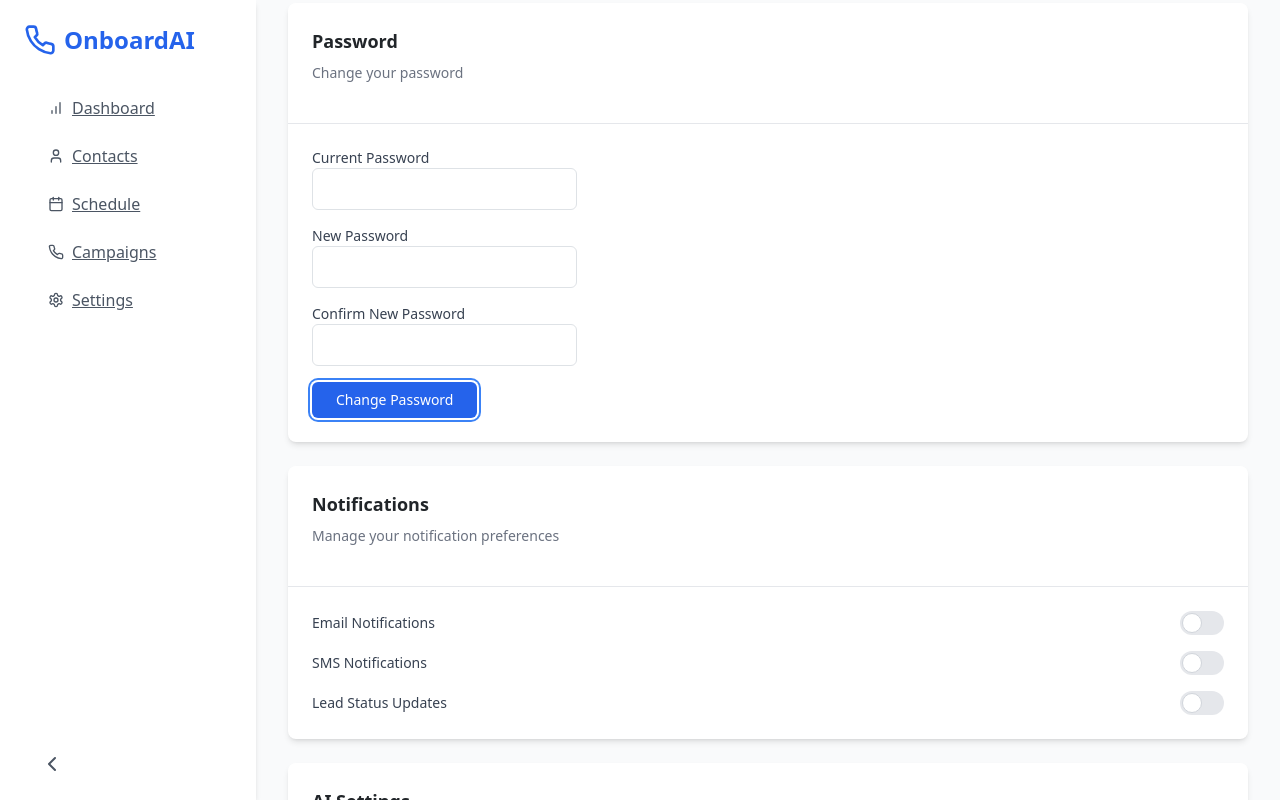
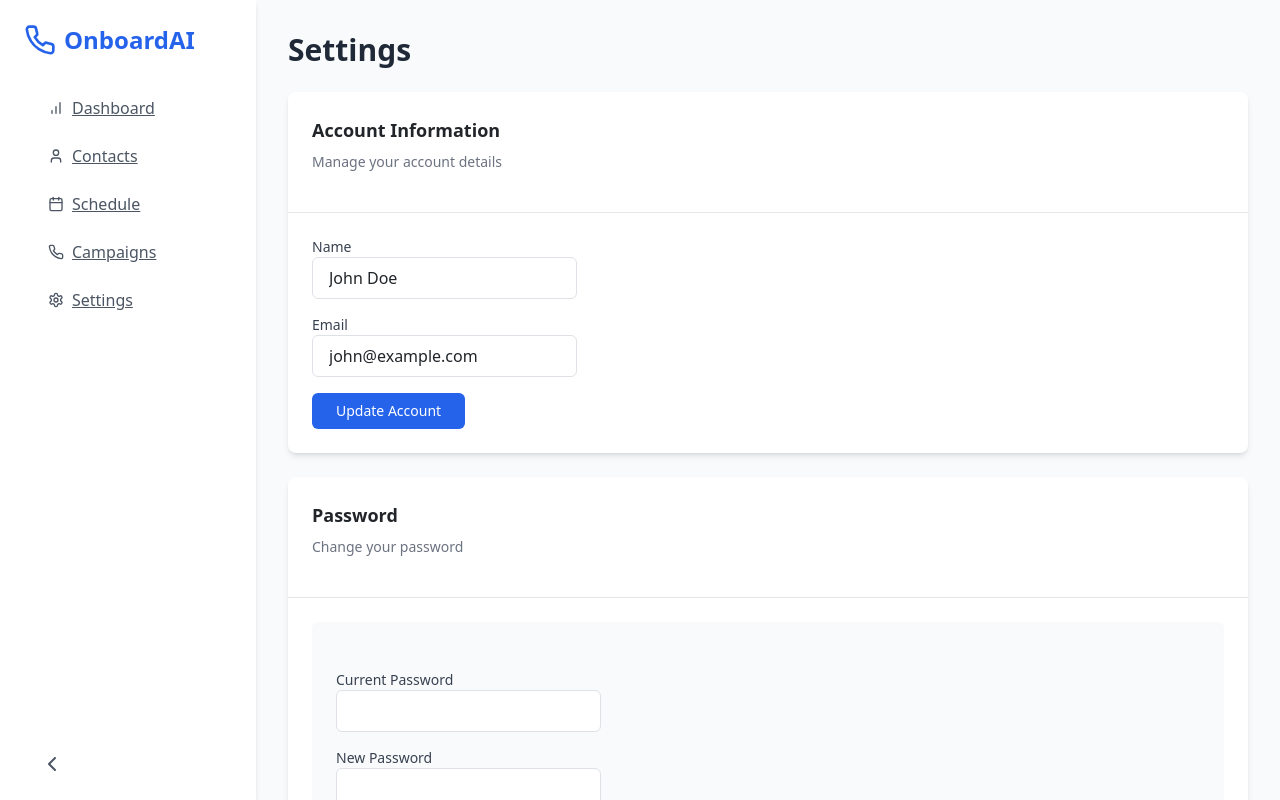
Before and after one commit to AnikSingha/OnboardingAI, a React (Create React App) app: page /settings in a window 1280 px wide. Both pictures are taken after a click on the button "Change Password". Built offline with nearby package versions, Linux system fonts and the light colour scheme; no server answers.

Commit message:
edited option text

```diff
--- a/src/routes/SettingsPage.js
+++ b/src/routes/SettingsPage.js
@@ -5,6 +5,7 @@ import { Card, CardContent, CardDescription, CardHeader, CardTitle } from "../co
 import { Label } from "../components/ui/label"
 import { Switch } from "../components/ui/switch"
 import Layout from '../components/Layout'
+import { X } from 'lucide-react'
 
 export default function SettingsPage() {
   // Account Information
@@ -24,7 +25,7 @@ export default function SettingsPage() {
   const [notifications, setNotifications] = useState({
     email: false,
     sms: false,
-    leadStatusUpdate: false  // Add this new option
+    leadStatusUpdate: false
   });
 
   // AI Settings
@@ -69,15 +70,12 @@ export default function SettingsPage() {
 
   // Handlers for Notifications
   const handleNotificationToggle = (type) => {
-    setNotifications(prevNotifications => ({
-      ...prevNotifications,
-      [type]: !prevNotifications[type]
-    }));
-    // TODO: Implement API call to update notification settings
-    console.log('Notifications updated:', {
+    const newValue = !notifications[type];
+    setNotifications({
       ...notifications,
-      [type]: !notifications[type]
+      [type]: newValue
     });
+    console.log(`${type} notifications set to:`, newValue);
   };
 
   // Handlers for AI Settings
@@ -100,6 +98,8 @@ export default function SettingsPage() {
     console.log('Updating payment method...');
     // TODO: Implement payment method update logic
   };
+
+  const [showPasswordChange, setShowPasswordChange] = useState(false);
 
   return (
     <Layout>
@@ -131,19 +131,67 @@ export default function SettingsPage() {
               <CardDescription>Change your password</CardDescription>
             </CardHeader>
             <CardContent className="space-y-4">
+              {!showPasswordChange && (
+                <Button
+                  onClick={() => setShowPasswordChange(true)}
+                  variant="outline"
+                >
+                  Change Password
+                </Button>
+              )}
+
+              {showPasswordChange && (
+                <div className="bg-gray-50 p-4 rounded-md relative">
+                  <Button
+                    onClick={() => {
+                      setShowPasswordChange(false);
+                      setPasswordInfo({
+                        currentPassword: '',
+                        newPassword: '',
+                        confirmPassword: ''
+                      });
+                    }}
+                    variant="ghost"
+                    className="absolute top-2 right-2 h-8 w-8 p-0"
+                    aria-label="Close"
+                  >
+                    <X className="h-4 w-4" />
+                  </Button>
+                  <div className="space-y-4 pt-4">
                     <div>
                       <Label htmlFor="current-password">Current Password</Label>
-                <Input id="current-password" name="currentPassword" type="password" value={passwordInfo.currentPassword} onChange={handlePasswordChange} />
+                      <Input
+                        id="current-password"
+                        name="currentPassword"
+                        type="password"
+                        value={passwordInfo.currentPassword}
+                        onChange={handlePasswordChange}
+                      />
                     </div>
                     <div>
                       <Label htmlFor="new-password">New Password</Label>
-                <Input id="new-password" name="newPassword" type="password" value={passwordInfo.newPassword} onChange={handlePasswordChange} />
+                      <Input
+                        id="new-password"
+                        name="newPassword"
+                        type="password"
+                        value={passwordInfo.newPassword}
+                        onChange={handlePasswordChange}
+                      />
                     </div>
                     <div>
                       <Label htmlFor="confirm-password">Confirm New Password</Label>
-                <Input id="confirm-password" name="confirmPassword" type="password" value={passwordInfo.confirmPassword} onChange={handlePasswordChange} />
+                      <Input
+                        id="confirm-password"
+                        name="confirmPassword"
+                        type="password"
+                        value={passwordInfo.confirmPassword}
+                        onChange={handlePasswordChange}
+                      />
                     </div>
-              <Button onClick={handleChangePassword}>Change Password</Button>
+                    <Button onClick={handleChangePassword}>Update Password</Button>
+                  </div>
+                </div>
+              )}
             </CardContent>
           </Card>
 
```
Lines whose indentation alone changed are shown as unchanged.
